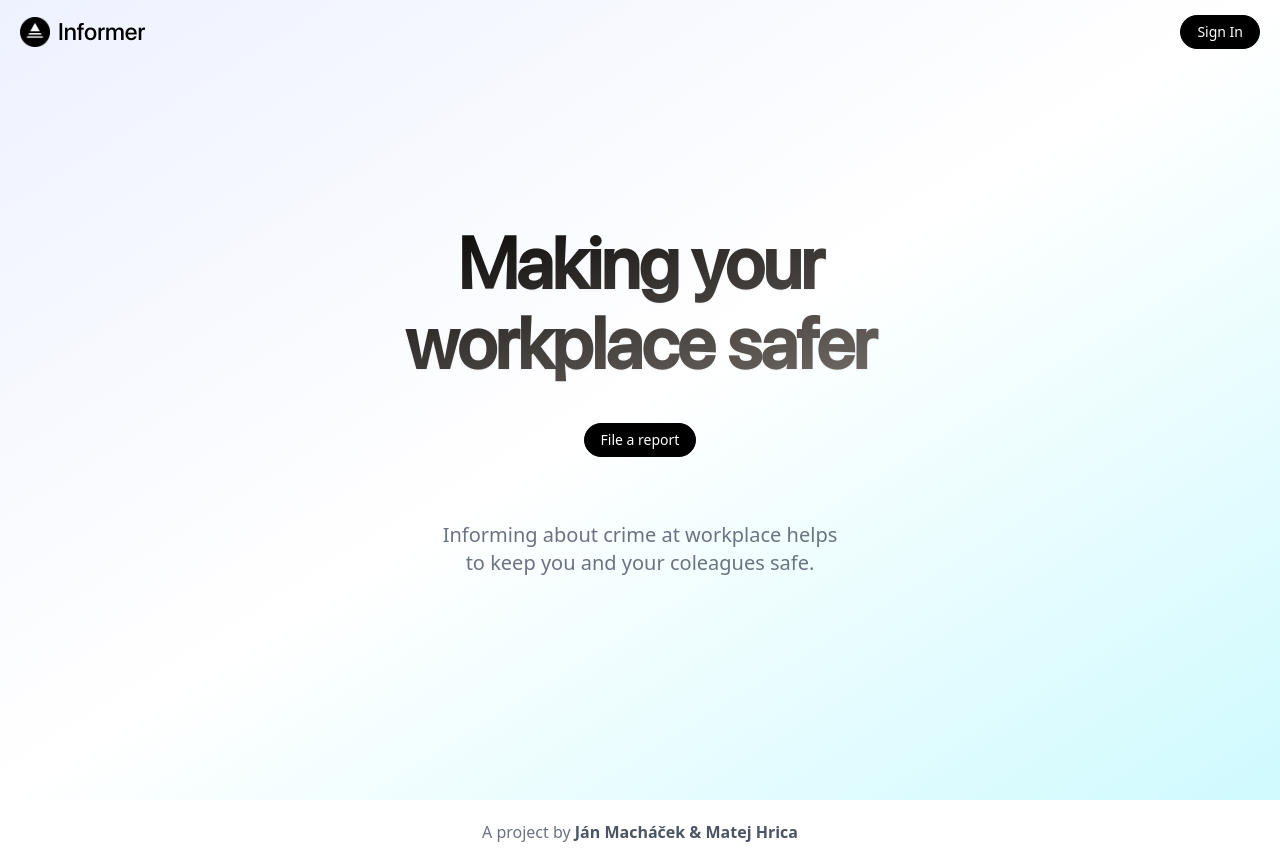
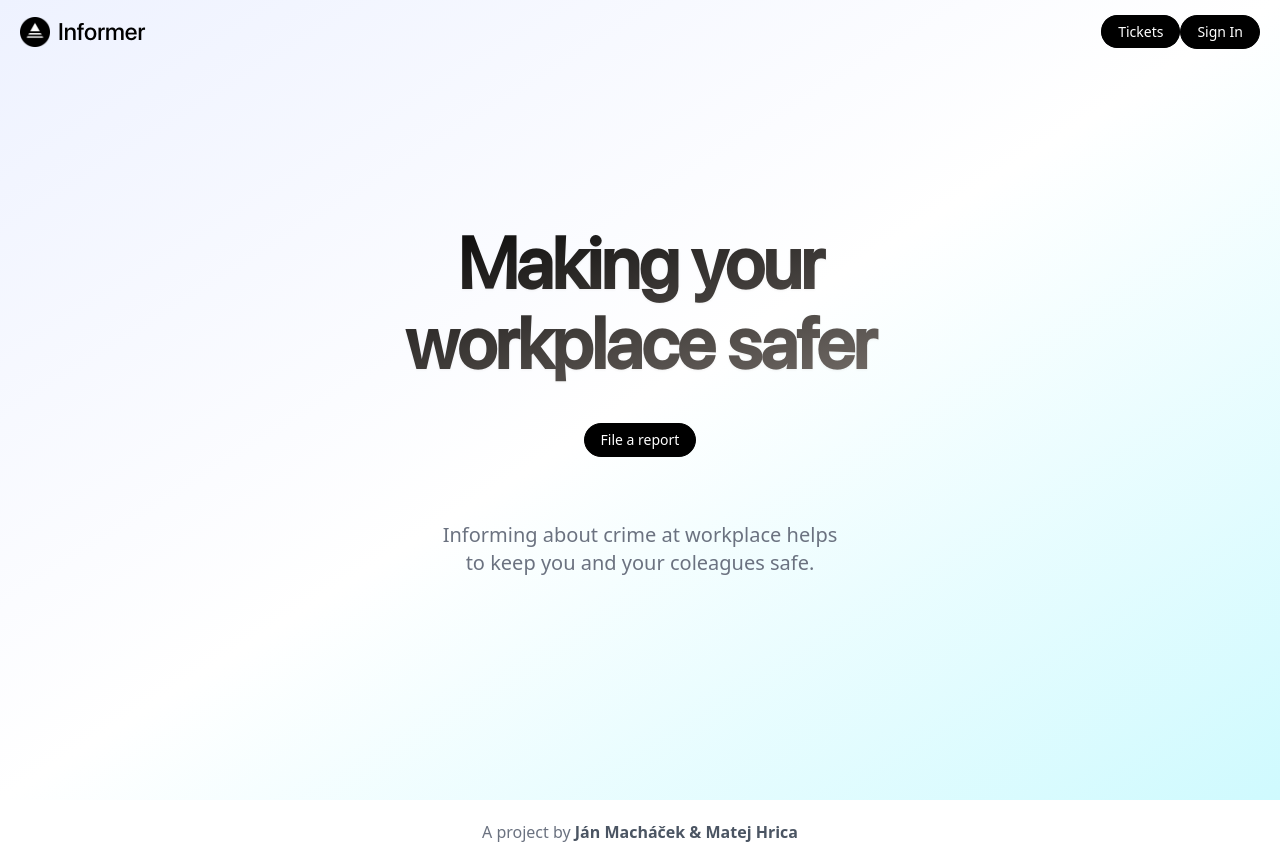
Before and after one commit to xmachac5/PV247-project, a Next.js app: page / in a window 1280 px wide. Built offline with nearby package versions, Linux system fonts and the light colour scheme; no server answers.

Commit message:
feat: add whistleblower list to nav

```diff
--- a/components/layout/navbar.tsx
+++ b/components/layout/navbar.tsx
@@ -6,22 +6,24 @@ import useScroll from "@/lib/hooks/use-scroll";
 import { useSignInModal } from "./sign-in-modal";
 import UserDropdown from "./user-dropdown";
 import { Session } from "next-auth";
+import { usePathname } from 'next/navigation';
 
 export default function NavBar({ session }: { session: Session | null }) {
   const { SignInModal, setShowSignInModal } = useSignInModal();
   const scrolled = useScroll(50);
+  const pathname = usePathname();
 
   return (
     <>
       <SignInModal />
       <div
-        className={`fixed top-0 w-full flex justify-center ${
+        className={`fixed top-0 flex w-full justify-center ${
           scrolled
             ? "border-b border-gray-200 bg-white/50 backdrop-blur-xl"
             : "bg-white/0"
         } z-30 transition-all`}
       >
-        <div className="mx-5 flex h-16 max-w-screen-xl items-center justify-between w-full">
+        <div className="mx-5 flex h-16 w-full max-w-screen-xl items-center justify-between">
           <Link href="/" className="flex items-center font-display text-2xl">
             <Image
               src="/logo.png"
@@ -33,6 +35,13 @@ export default function NavBar({ session }: { session: Session | null }) {
             <p>Informer</p>
           </Link>
           <div>
+            <Link
+              prefetch={false}
+              className={`link ${pathname === "/whistleblowerList" ? "active" : ""} rounded-full border border-black bg-black p-1.5 px-4 text-sm text-white transition-all hover:bg-white hover:text-black`}
+              href="/whistleblowerList"
+            >
+              Tickets
+            </Link>
             {session ? (
               <UserDropdown session={session} />
             ) : (
```
